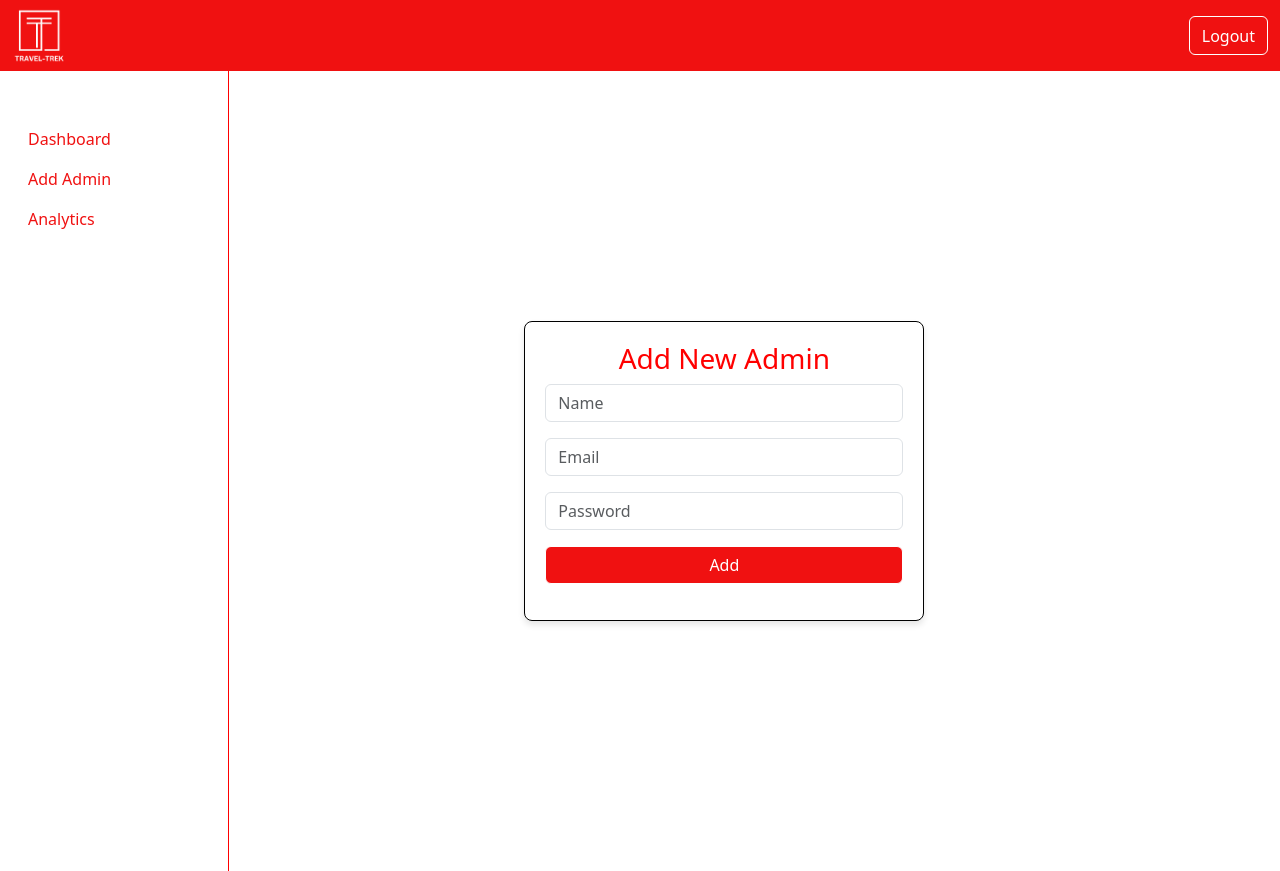
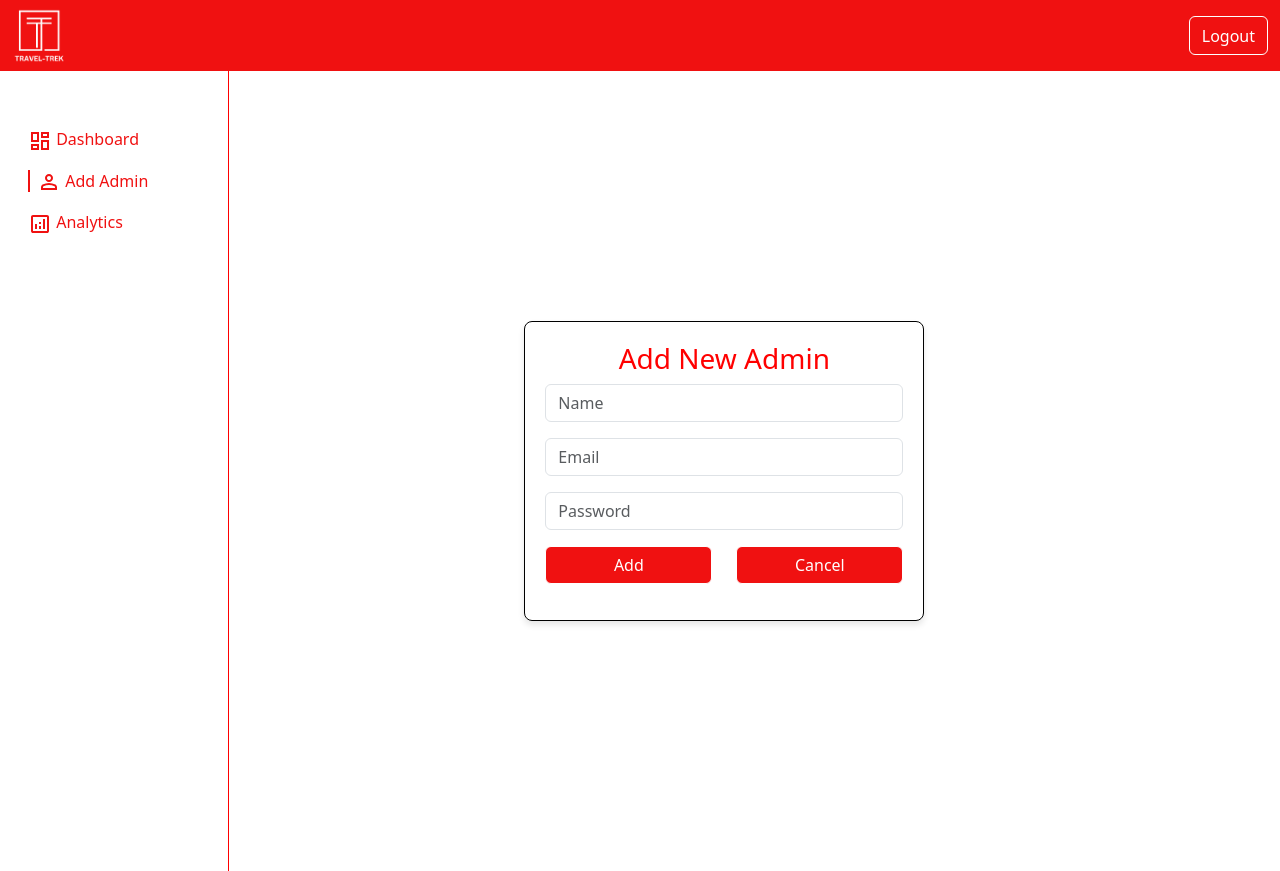
Before and after one commit to AmbreenGulfraz09/Travel_Trek, a Django app: page /addAdmin/ in a window 1280 px wide. Run offline with Django 5.2, Linux system fonts and the light colour scheme; some libraries are stand-ins or nearby versions.

Commit message:
updated admindashbiard

```diff
--- a/App/templates/App/AddAdmin.html
+++ b/App/templates/App/AddAdmin.html
@@ -14,7 +14,6 @@
     <title>Add Admin</title>
 </head>
 <style>
-
     .container {
 
         max-width: 400px;
@@ -47,7 +46,16 @@
                 <div class="mb-3">
                     <input type="password" class="form-control" placeholder="Password">
                 </div>
-                <button type="submit" class="btn btn-primary w-100">Add</button>
+                <div class="row">
+                    <div class="col-6 col-md-6">
+                        <button type="submit" class="btn btn-primary w-100">Add</button>
+                    </div>
+                    <div class="col-6 col-md-6">
+                        <button type="submit" class="btn btn-primary w-100">Cancel</button>
+                    </div>
+                </div>
+
+
             </form>
         </div>
     </div>
--- a/App/templates/App/AdminDashboardbase.html
+++ b/App/templates/App/AdminDashboardbase.html
@@ -59,15 +59,33 @@
             text-decoration: none;
             /* Ensures no underline on hover */
         }
-        .btn{
+
+        .btn {
             background-color: #F01111 !important;
             border: 1px solid white;
 
 
         }
-.btn:hover{
+
+        .btn:hover {
             background-color: rgba(255, 0, 0, 0.7) !important;
             transition: background-color 0.5s ease;
+        }
+
+        .active {
+            border-left: 2px solid #F01111;
+            /* Red line for active state */
+            padding-left: 5px;
+        }
+
+        .active::before {
+            content: '';
+            width: 4px;
+            height: 24px;
+            /* Adjust height as needed */
+            background-color: #F01111;
+            /* Red line */
+            margin-right: 2px;
         }
 
         /* adjusting buttons colors  */
@@ -99,7 +117,7 @@
                 /* Smaller heading */
             }
 
-            .row{
+            .row {
                 --bs-gutter-x: 0.5rem;
 
             }
@@ -128,25 +146,49 @@
     </div>
     </div>
     <div class="container-fluid ">
-        <div class="row " >
+        <div class="row ">
             <!-- dashboard section (sidebar on the left) -->
-            <div class="col-3 col-md-2 sidebar  seperator ms-3" >
+            <div class="col-3 col-md-2 sidebar  seperator ms-3">
                 <div class="row text-color my-5">
-                    <div class="col-md-12 my-2 style="cursor:pointer;>
-                        <a class="  {% if request.path == '/adminDashboard/' %}active{% endif %}"
-                        href="{% url 'adminDashboard' %}">Dashboard</a>
+                    <div class="col-md-12 my-2 style=" cursor:pointer;>
+
+                        <a class="{% if request.path == '/adminDashboard/' %}active{% endif %}"
+                            href="{% url 'adminDashboard' %}">
+                            <svg xmlns="http://www.w3.org/2000/svg" height="24px" viewBox="0 -960 960 960" width="24px"
+                                fill="#F01111">
+                                <path
+                                    d="M520-600v-240h320v240H520ZM120-440v-400h320v400H120Zm400 320v-400h320v400H520Zm-400 0v-240h320v240H120Zm80-400h160v-240H200v240Zm400 320h160v-240H600v240Zm0-480h160v-80H600v80ZM200-200h160v-80H200v80Zm160-320Zm240-160Zm0 240ZM360-280Z" />
+                            </svg>
+                            Dashboard
+                        </a>
+
+
                     </div>
                     <div class="col-md-12 my-2" style="cursor:pointer;">
+
                         <a class="  add-admin {% if request.path == '/addAdmin/' %}active{% endif %}"
-                            href="{% url 'addAdmin' %}">Add Admin</a>
+                            href="{% url 'addAdmin' %}">
+                            <svg xmlns="http://www.w3.org/2000/svg" height="24px" viewBox="0 -960 960 960" width="24px"
+                            fill="#F01111">
+                            <path
+                                d="M480-480q-66 0-113-47t-47-113q0-66 47-113t113-47q66 0 113 47t47 113q0 66-47 113t-113 47ZM160-160v-112q0-34 17.5-62.5T224-378q62-31 126-46.5T480-440q66 0 130 15.5T736-378q29 15 46.5 43.5T800-272v112H160Zm80-80h480v-32q0-11-5.5-20T700-306q-54-27-109-40.5T480-360q-56 0-111 13.5T260-306q-9 5-14.5 14t-5.5 20v32Zm240-320q33 0 56.5-23.5T560-640q0-33-23.5-56.5T480-720q-33 0-56.5 23.5T400-640q0 33 23.5 56.5T480-560Zm0-80Zm0 400Z" />
+                        </svg>
+                        Add Admin
+                        </a>
+
                     </div>
                     <div class="col-md-12 my-2" style="cursor:pointer;">
+                        <svg xmlns="http://www.w3.org/2000/svg" height="24px" viewBox="0 -960 960 960" width="24px"
+                            fill="#F01111">
+                            <path
+                                d="M280-280h80v-200h-80v200Zm320 0h80v-400h-80v400Zm-160 0h80v-120h-80v120Zm0-200h80v-80h-80v80ZM200-120q-33 0-56.5-23.5T120-200v-560q0-33 23.5-56.5T200-840h560q33 0 56.5 23.5T840-760v560q0 33-23.5 56.5T760-120H200Zm0-80h560v-560H200v560Zm0-560v560-560Z" />
+                        </svg>
                         <a class="my-5">Analytics</a>
                     </div>
 
                 </div>
             </div>
-            <div class="col-8 col-md-9">
+            <div class="col-7 col-md-9">
                 {% block content %}
                 <!-- Content for each page goes here -->
                 {% endblock %}
```
Lines whose indentation alone changed are shown as unchanged.
